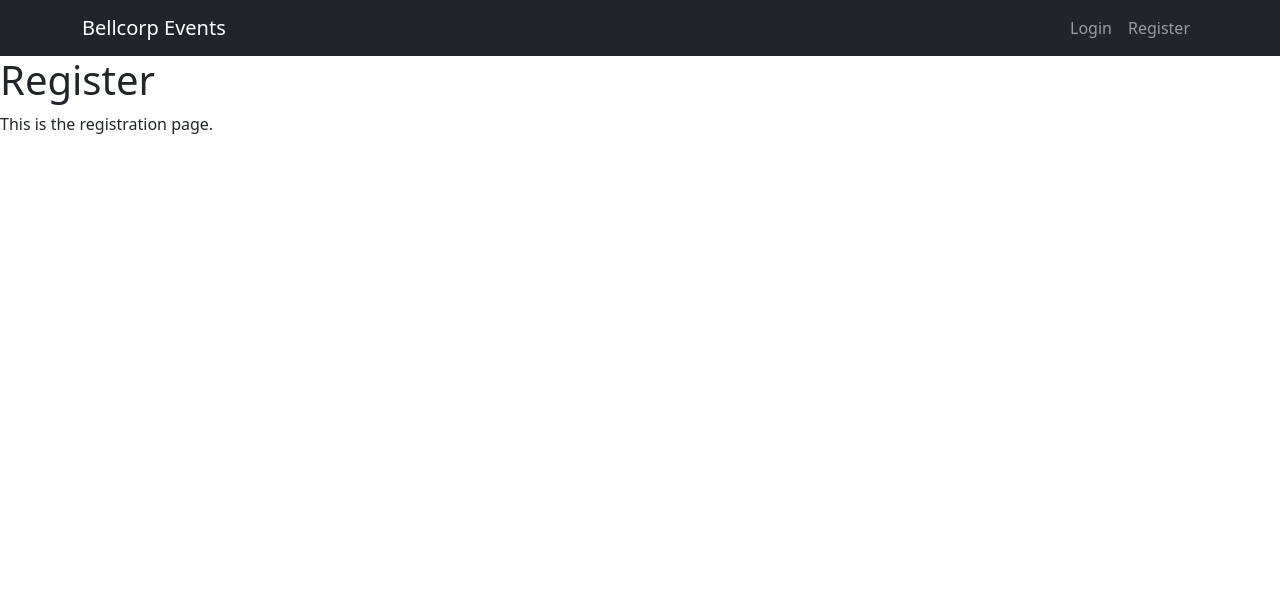
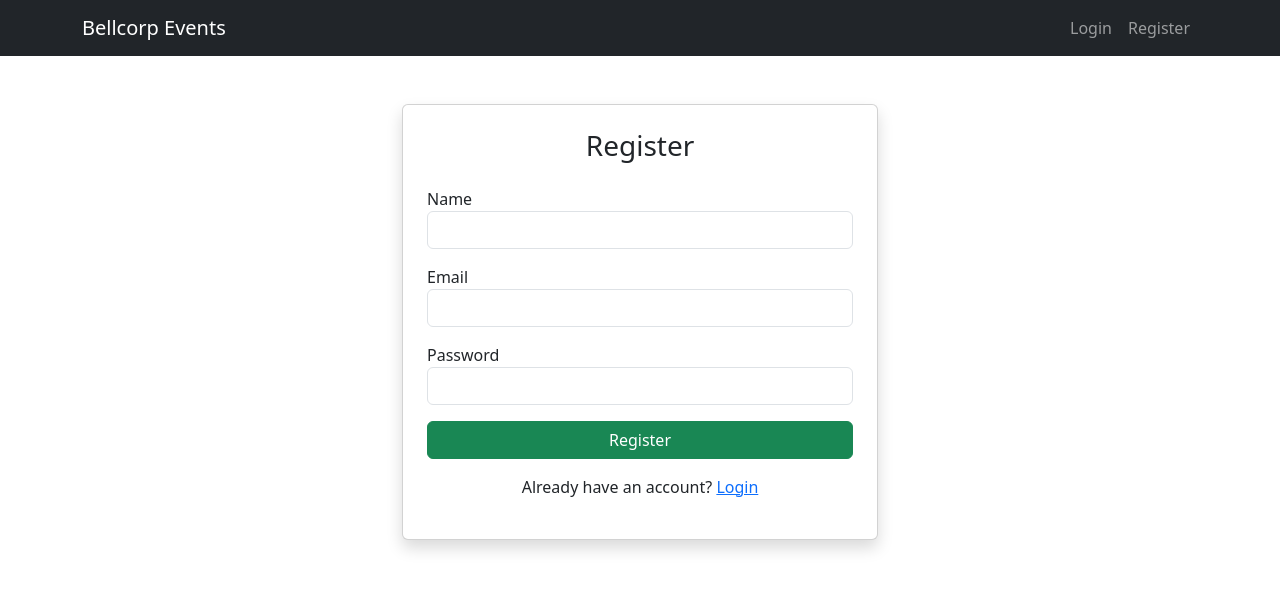
Before and after one commit to Sanjay-Kumar-Git/Event_Management-, a React (Vite) app in the folder client/: page /register in a window 1280 px wide. Shown: the top 590 px of the page. Built offline with nearby package versions, Linux system fonts and the light colour scheme.

Commit message:
Register Page Created

```diff
--- a/client/src/pages/Register.jsx
+++ b/client/src/pages/Register.jsx
@@ -1,8 +1,83 @@
+import { useState } from "react";
+import { useNavigate, Link } from "react-router-dom";
+import axios from "axios";
+
 function Register() {
+  const [name, setName] = useState("");
+  const [email, setEmail] = useState("");
+  const [password, setPassword] = useState("");
+
+  const navigate = useNavigate();
+
+  const handleSubmit = async (e) => {
+    e.preventDefault();
+
+    try {
+      await axios.post(
+        `${import.meta.env.VITE_API_URL}/auth/register`,
+        { name, email, password }
+      );
+
+      alert("Registration successful");
+      navigate("/login");
+
+    } catch (error) {
+      alert(error.response?.data?.message || "Registration failed");
+    }
+  };
   return (
-    <div>
-      <h1>Register</h1>
-      <p>This is the registration page.</p>
+    <div className="container mt-5" style={{ maxWidth: "500px" }}>
+      <div className="card p-4 shadow">
+
+        <h3 className="text-center mb-4">Register</h3>
+
+        <form onSubmit={handleSubmit}>
+
+          <div className="mb-3">
+            <label>Name</label>
+            <input
+              type="text"
+              className="form-control"
+              required
+              value={name}
+              onChange={(e) => setName(e.target.value)}
+            />
+          </div>
+
+          <div className="mb-3">
+            <label>Email</label>
+            <input
+              type="email"
+              className="form-control"
+              required
+              value={email}
+              onChange={(e) => setEmail(e.target.value)}
+            />
+          </div>
+
+          <div className="mb-3">
+            <label>Password</label>
+            <input
+              type="password"
+              className="form-control"
+              required
+              value={password}
+              onChange={(e) => setPassword(e.target.value)}
+            />
+          </div>
+
+          <button className="btn btn-success w-100">
+            Register
+          </button>
+
+        </form>
+
+        <p className="mt-3 text-center">
+          Already have an account?{" "}
+          <Link to="/login">Login</Link>
+        </p>
+
+      </div>
     </div>
   );
 }
```
Also changed, not shown: client/src/components/ProtectedRoute.jsx (added).
